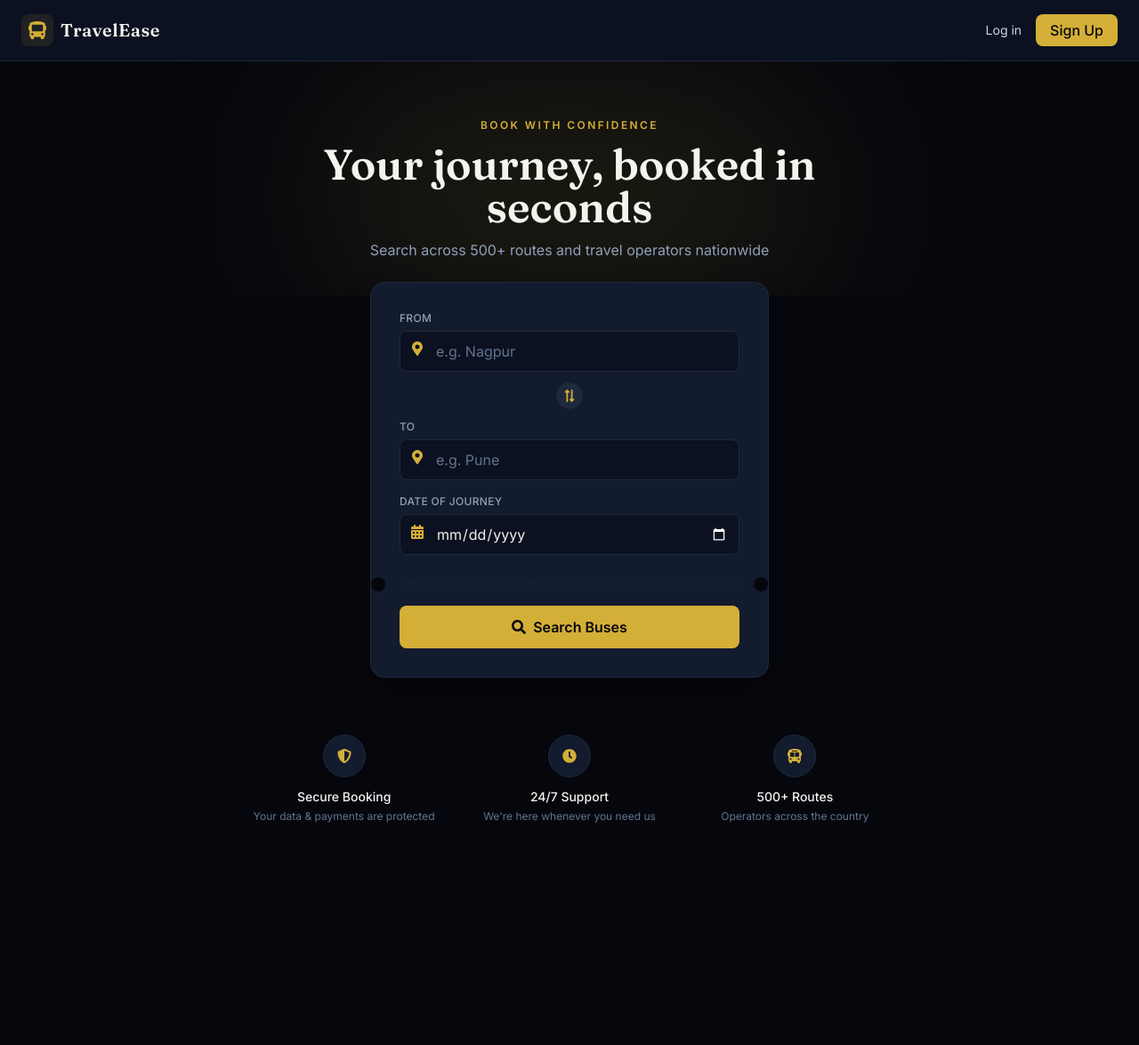
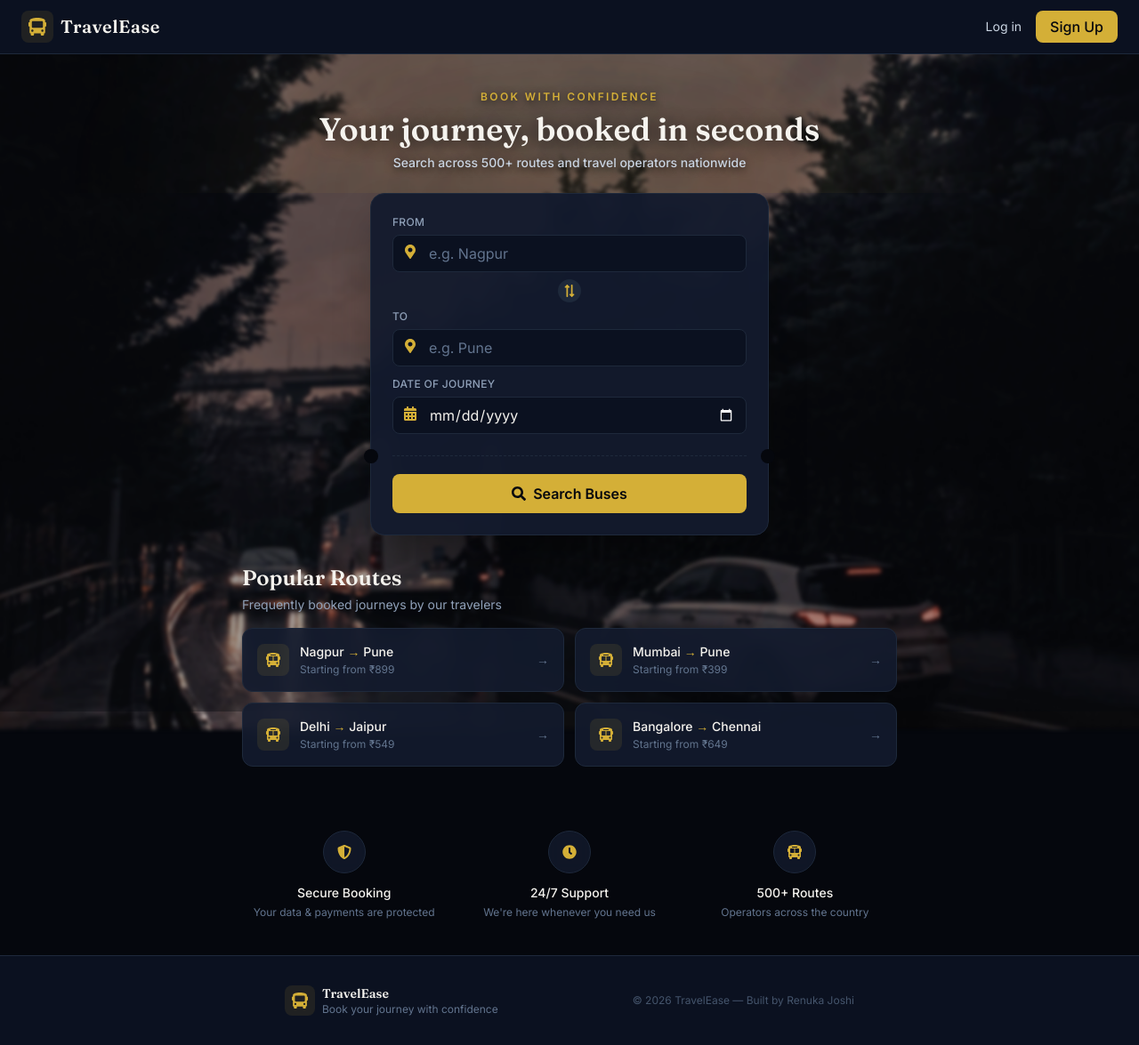
Before and after one commit to renuka13j/bus-booking-frontend, a React (Vite) app: page / in a window 1280 px wide. Shown: the whole page at 89% size. Before the commit the page ends 990 px from the top, so only its background shows below. Built offline with nearby package versions, Linux system fonts and the light colour scheme; no server answers.

Commit message:
Footer added

```diff
--- /dev/null
+++ b/src/components/Footer.jsx
@@ -0,0 +1,26 @@
+import { Link } from 'react-router-dom';
+import { FaBus, FaGithub, FaLinkedin } from 'react-icons/fa';
+
+function Footer() {
+    return (
+        <footer className="bg-navy-900 border-t border-navy-700 relative z-10">
+            <div className="max-w-2xl mx-auto px-4 py-8 flex flex-col sm:flex-row items-center justify-between gap-4">
+                <div className="flex items-center gap-2">
+                    <div className="bg-gold-500/10 p-2 rounded-lg">
+                        <FaBus className="text-gold-500 text-lg" />
+                    </div>
+                    <div>
+                        <p className="text-cream font-display font-semibold text-sm">TravelEase</p>
+                        <p className="text-slate-500 text-xs">Book your journey with confidence</p>
+                    </div>
+                </div>
+
+                <p className="text-slate-600 text-xs">
+                    © {new Date().getFullYear()} TravelEase — Built by Renuka Joshi
+                </p>
+            </div >
+        </footer >
+    );
+}
+
+export default Footer;
--- a/src/components/Navbar.jsx
+++ b/src/components/Navbar.jsx
@@ -15,7 +15,7 @@ function Navbar() {
   }
 
   return (
-    <nav className="bg-navy-900 border-b border-navy-700 px-4 sm:px-6 py-4 relative z-20">
+    <nav className="bg-navy-900 border-b border-navy-700 px-4 sm:px-6 py-3 sticky top-0 z-20">
       <div className="flex items-center justify-between gap-3">
         <Link
           to="/"
--- a/src/pages/Search.jsx
+++ b/src/pages/Search.jsx
@@ -3,6 +3,7 @@ import { useNavigate } from 'react-router-dom';
 import { FaMapMarkerAlt, FaCalendarAlt, FaExchangeAlt, FaSearch, FaShieldAlt, FaClock, FaBusAlt } from 'react-icons/fa';
 import Navbar from '../components/Navbar';
 import TicketDivider from '../components/TicketDivider';
+import Footer from '../components/Footer';
 
 function Search() {
   const [source, setSource] = useState('');
@@ -20,46 +21,70 @@ function Search() {
     setDestination(source);
   }
 
+  const popularRoutes = [
+    { source: 'Nagpur', destination: 'Pune', price: '899', date: '2026-08-25' },
+    { source: 'Mumbai', destination: 'Pune', price: '399', date: '2026-09-01' },
+    { source: 'Delhi', destination: 'Jaipur', price: '549', date: '2026-09-01' },
+    { source: 'Bangalore', destination: 'Chennai', price: '649', date: '2026-09-01' },
+  ];
+
   return (
-    <div className="min-h-screen bg-navy-950">
+    <div className="relative min-h-screen">
+      {/* Fixed full-page background photo, slightly darkened and softened */}
+      <div
+        className="fixed inset-0 bg-cover bg-center blur-[2px] scale-105"
+        style={{ backgroundImage: `url('/hero-bus.jpg')` }}
+      />
+      <div className="fixed inset-0 bg-navy-950/35" />
+
+      <div className="relative z-10">
         <Navbar />
 
         {/* Hero */}
         <div className="relative overflow-hidden">
-        <div className="absolute top-0 left-1/2 -translate-x-1/2 w-[600px] h-[300px] bg-gold-500/10 blur-[100px] rounded-full pointer-events-none" />
+          <div className="absolute top-0 left-1/2 -translate-x-1/2 w-[700px] h-[300px] bg-gold-500/10 blur-[120px] rounded-full pointer-events-none" />
 
-        <div className="relative max-w-3xl mx-auto px-4 pt-12 sm:pt-16 pb-10 text-center animate-fade-in">
-          <p className="text-gold-500 uppercase tracking-[0.2em] text-xs font-semibold mb-3">
+          <div className="relative max-w-3xl mx-auto px-4 pt-8 sm:pt-10 pb-6 text-center animate-fade-in">
+            <p
+              className="text-gold-500 uppercase tracking-[0.2em] text-xs font-semibold mb-2"
+              style={{ textShadow: '0 2px 10px rgba(0,0,0,0.8)' }}
+            >
               Book with confidence
             </p>
-          <h1 className="font-display text-3xl sm:text-4xl md:text-5xl font-semibold text-cream mb-3 px-2">
+            <h1
+              className="font-display text-2xl sm:text-3xl md:text-4xl font-semibold text-cream mb-2 px-2"
+              style={{ textShadow: '0 2px 20px rgba(0,0,0,0.8)' }}
+            >
               Your journey, booked in seconds
             </h1>
-          <p className="text-navy-700/80 text-slate-400">
+            <p
+              className="text-slate-300 text-sm font-medium"
+              style={{ textShadow: '0 2px 10px rgba(0,0,0,0.8)' }}
+            >
               Search across 500+ routes and travel operators nationwide
             </p>
           </div>
         </div>
 
         {/* Ticket-style search card */}
-      <div className="flex justify-center px-4 -mt-4 relative z-10">
+        <div className="flex justify-center px-4 relative z-10">
           <div
-          className="bg-navy-800 rounded-2xl shadow-2xl shadow-black/40 border border-navy-700 w-full max-w-md overflow-visible animate-fade-in"
+            className="bg-navy-800/95 backdrop-blur-sm rounded-2xl shadow-2xl shadow-black/40 border border-navy-700 w-full max-w-md overflow-visible animate-fade-in"
             style={{ animationDelay: '0.15s', animationFillMode: 'backwards' }}
           >
-          <form onSubmit={handleSearch} className="p-8 pb-6 flex flex-col gap-4">
+            <form onSubmit={handleSearch} className="p-6 pb-4 flex flex-col gap-3">
               <div className="relative">
                 <label className="block text-xs font-medium text-slate-400 mb-1.5 uppercase tracking-wide">
                   From
                 </label>
-              <FaMapMarkerAlt className="absolute left-3 top-[34px] text-gold-500" />
+                <FaMapMarkerAlt className="absolute left-3 top-[33px] text-gold-500" />
                 <input
                   type="text"
                   value={source}
                   onChange={(e) => setSource(e.target.value)}
                   placeholder="e.g. Nagpur"
                   required
-                className="w-full bg-navy-900 border border-navy-700 text-cream rounded-lg pl-10 pr-3 py-2.5 placeholder:text-slate-500 focus:outline-none focus:ring-2 focus:ring-gold-500/50 focus:border-gold-500 transition"
+                  className="w-full bg-navy-900 border border-navy-700 text-cream rounded-lg pl-10 pr-3 py-2 placeholder:text-slate-500 focus:outline-none focus:ring-2 focus:ring-gold-500/50 focus:border-gold-500 transition"
                 />
               </div>
 
@@ -67,7 +92,7 @@ function Search() {
                 <button
                   type="button"
                   onClick={swapCities}
-                className="bg-navy-700 hover:bg-gold-500 hover:text-navy-950 text-gold-500 p-2 rounded-full transition"
+                  className="bg-navy-700 hover:bg-gold-500 hover:text-navy-950 text-gold-500 p-1.5 rounded-full transition"
                   title="Swap cities"
                 >
                   <FaExchangeAlt className="rotate-90 text-sm" />
@@ -78,14 +103,14 @@ function Search() {
                 <label className="block text-xs font-medium text-slate-400 mb-1.5 uppercase tracking-wide">
                   To
                 </label>
-              <FaMapMarkerAlt className="absolute left-3 top-[34px] text-gold-500" />
+                <FaMapMarkerAlt className="absolute left-3 top-[33px] text-gold-500" />
                 <input
                   type="text"
                   value={destination}
                   onChange={(e) => setDestination(e.target.value)}
                   placeholder="e.g. Pune"
                   required
-                className="w-full bg-navy-900 border border-navy-700 text-cream rounded-lg pl-10 pr-3 py-2.5 placeholder:text-slate-500 focus:outline-none focus:ring-2 focus:ring-gold-500/50 focus:border-gold-500 transition"
+                  className="w-full bg-navy-900 border border-navy-700 text-cream rounded-lg pl-10 pr-3 py-2 placeholder:text-slate-500 focus:outline-none focus:ring-2 focus:ring-gold-500/50 focus:border-gold-500 transition"
                 />
               </div>
 
@@ -93,25 +118,25 @@ function Search() {
                 <label className="block text-xs font-medium text-slate-400 mb-1.5 uppercase tracking-wide">
                   Date of Journey
                 </label>
-              <FaCalendarAlt className="absolute left-3 top-[34px] text-gold-500" />
+                <FaCalendarAlt className="absolute left-3 top-[33px] text-gold-500" />
                 <input
                   type="date"
                   value={date}
                   onChange={(e) => setDate(e.target.value)}
                   required
-                className="w-full bg-navy-900 border border-navy-700 text-cream rounded-lg pl-10 pr-3 py-2.5 focus:outline-none focus:ring-2 focus:ring-gold-500/50 focus:border-gold-500 transition [color-scheme:dark]"
+                  className="w-full bg-navy-900 border border-navy-700 text-cream rounded-lg pl-10 pr-3 py-2 focus:outline-none focus:ring-2 focus:ring-gold-500/50 focus:border-gold-500 transition [color-scheme:dark]"
                 />
               </div>
             </form>
 
-          <div className="px-8">
+            <div className="px-6">
               <TicketDivider />
             </div>
 
-          <div className="p-8 pt-4">
+            <div className="p-6 pt-3">
               <button
                 onClick={handleSearch}
-              className="w-full flex items-center justify-center gap-2 bg-gold-500 text-navy-950 font-semibold rounded-lg py-3 hover:bg-gold-400 active:scale-[0.98] transition"
+                className="w-full flex items-center justify-center gap-2 bg-gold-500 text-navy-950 font-semibold rounded-lg py-2.5 hover:bg-gold-400 active:scale-[0.98] transition"
               >
                 <FaSearch />
                 Search Buses
@@ -120,14 +145,48 @@ function Search() {
           </div>
         </div>
 
+        {/* Popular Routes */}
+        <div className="max-w-3xl mx-auto px-4 py-8">
+          <h2 className="font-display text-xl sm:text-2xl font-semibold text-cream mb-1">
+            Popular Routes
+          </h2>
+          <p className="text-slate-400 text-sm mb-4">
+            Frequently booked journeys by our travelers
+          </p>
+
+          <div className="grid grid-cols-1 sm:grid-cols-2 gap-3">
+            {popularRoutes.map((route, i) => (
+              <button
+                key={i}
+                onClick={() => navigate(`/results?source=${route.source}&destination=${route.destination}&date=${route.date}`)}
+                className="bg-navy-800/90 backdrop-blur-sm border border-navy-700 hover:border-gold-500/50 rounded-xl p-4 flex items-center justify-between text-left transition group"
+              >
+                <div className="flex items-center gap-3">
+                  <div className="bg-gold-500/10 text-gold-500 p-2.5 rounded-lg group-hover:bg-gold-500/20 transition">
+                    <FaBusAlt />
+                  </div>
+                  <div>
+                    <p className="text-cream font-medium text-sm">
+                      {route.source} <span className="text-gold-500">→</span> {route.destination}
+                    </p>
+                    <p className="text-slate-500 text-xs mt-0.5">Starting from ₹{route.price}</p>
+                  </div>
+                </div>
+                <span className="text-slate-500 group-hover:text-gold-500 transition text-sm">→</span>
+              </button>
+            ))}
+          </div>
+        </div>
+
         {/* Trust badges */}
-      <div className="max-w-3xl mx-auto px-4 py-10 sm:py-16 grid grid-cols-1 sm:grid-cols-3 gap-8 sm:gap-6">        {[
+        <div className="max-w-3xl mx-auto px-4 py-8 sm:py-10 grid grid-cols-1 sm:grid-cols-3 gap-6 sm:gap-6">
+          {[
             { icon: FaShieldAlt, title: 'Secure Booking', desc: 'Your data & payments are protected' },
             { icon: FaClock, title: '24/7 Support', desc: "We're here whenever you need us" },
             { icon: FaBusAlt, title: '500+ Routes', desc: 'Operators across the country' },
           ].map((item, i) => (
             <div key={i} className="text-center">
-          <div className="bg-navy-800 border border-navy-700 w-12 h-12 rounded-full flex items-center justify-center mx-auto mb-3 transition-transform hover:scale-110 hover:border-gold-500/50">
+              <div className="bg-navy-800/80 backdrop-blur-sm border border-navy-700 w-12 h-12 rounded-full flex items-center justify-center mx-auto mb-3 transition-transform hover:scale-110 hover:border-gold-500/50">
                 <item.icon className="text-gold-500" />
               </div>
               <p className="text-cream font-medium text-sm">{item.title}</p>
@@ -135,6 +194,8 @@ function Search() {
             </div>
           ))}
         </div>
+        <Footer />
+      </div>
     </div>
   );
 }
```
Also changed, not shown: src/pages/Login.jsx (+6 -3 lines), src/pages/MyBookings.jsx (+5 -3 lines), src/pages/Results.jsx (+7 -2 lines), src/pages/SeatSelection.jsx (+12 -8 lines), public/hero-bus.jpg (added). Lines whose indentation alone changed are shown as unchanged.
